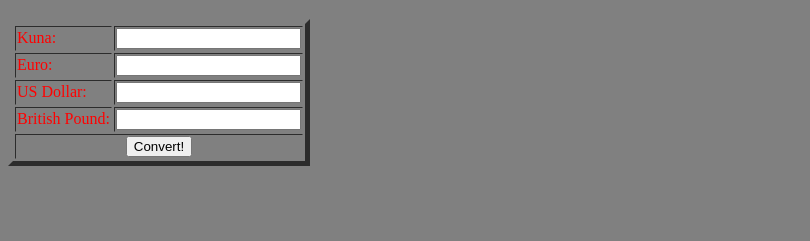
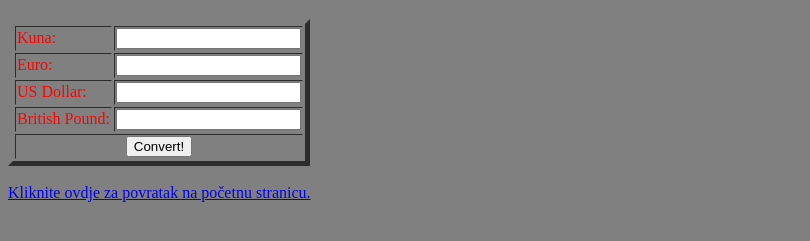
Before and after one commit to EugenKovacec/PV, a plain HTML site: page index.html in a window 1280 px wide. Shown: the part 61-302 px from the top of the page, without its empty margins (0-810 px from the left). Drawn offline with Linux system fonts and the light colour scheme.

Commit message:
Update index.html

```diff
--- a/index.html
+++ b/index.html
@@ -51,5 +51,7 @@
     </table>
     </form>
 
+    <br>
+<a href="https://eugenkovacec.github.io/DZ/">Kliknite ovdje za povratak na početnu stranicu.</a>
 
 </body>
```
